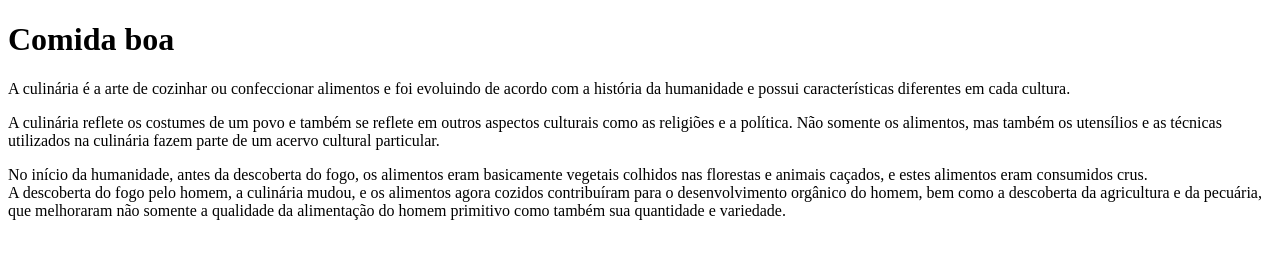
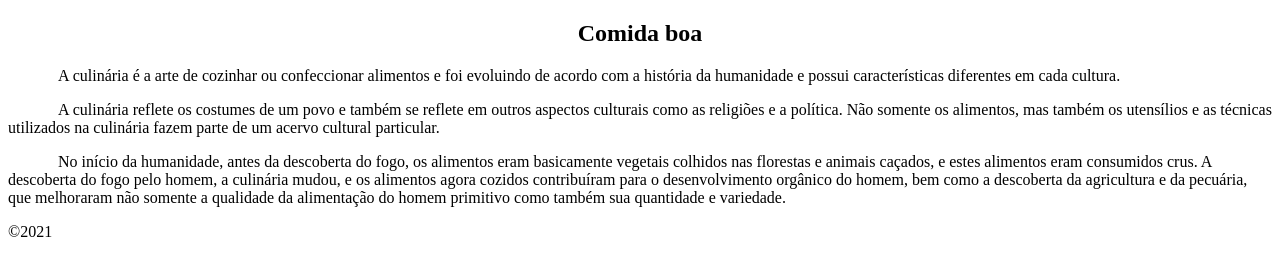
Before and after one commit to longelozoma/html_css, a plain HTML site: page index.html in a window 1280 px wide. Drawn offline with Linux system fonts and the light colour scheme.

Commit message:
quarto commit

```diff
--- a/index.html
+++ b/index.html
@@ -8,6 +8,7 @@
     <link rel="stylesheet" href="style.css">
 </head>
 <body>
+    <section id="corpo">
         <h1>Comida boa</h1>
 
         <p>
@@ -19,8 +20,11 @@
         </p>
 
         <p>
-        No início da humanidade, antes da descoberta do fogo, os alimentos eram basicamente vegetais colhidos nas florestas e animais caçados, e estes alimentos eram consumidos crus. <br> A descoberta do fogo pelo homem, a culinária mudou, e os alimentos agora cozidos contribuíram para o desenvolvimento orgânico do homem, bem como a descoberta da agricultura e da pecuária, que melhoraram não somente a qualidade da alimentação do homem primitivo como também sua quantidade e variedade.
+            No início da humanidade, antes da descoberta do fogo, os alimentos eram basicamente vegetais colhidos nas florestas e animais caçados, e estes alimentos eram consumidos crus. A descoberta do fogo pelo homem, a culinária mudou, e os alimentos agora cozidos contribuíram para o desenvolvimento orgânico do homem, bem como a descoberta da agricultura e da pecuária, que melhoraram não somente a qualidade da alimentação do homem primitivo como também sua quantidade e variedade.
         </p>
-
+        </section>
+        <footer>
+            &copy;2021
+        </footer>
 </body>
 </html>
--- a/style.css
+++ b/style.css
@@ -0,0 +1,9 @@
+@charset "UTF-8";
+
+h1{
+    text-align: center;
+}
+
+p{
+    text-indent: 50px;
+}
```
Lines whose indentation alone changed are shown as unchanged.
